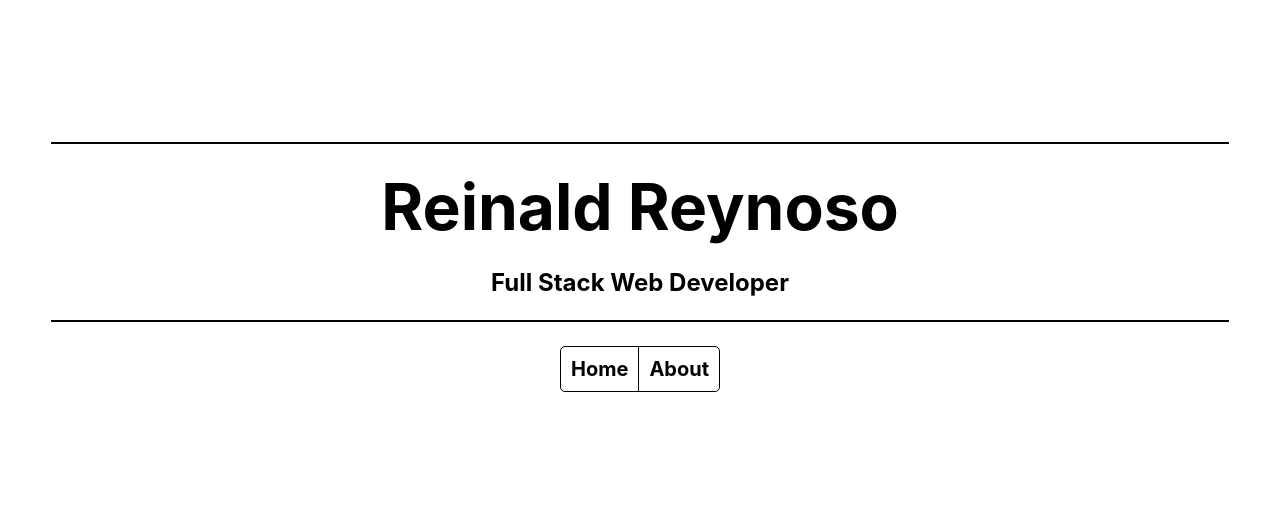
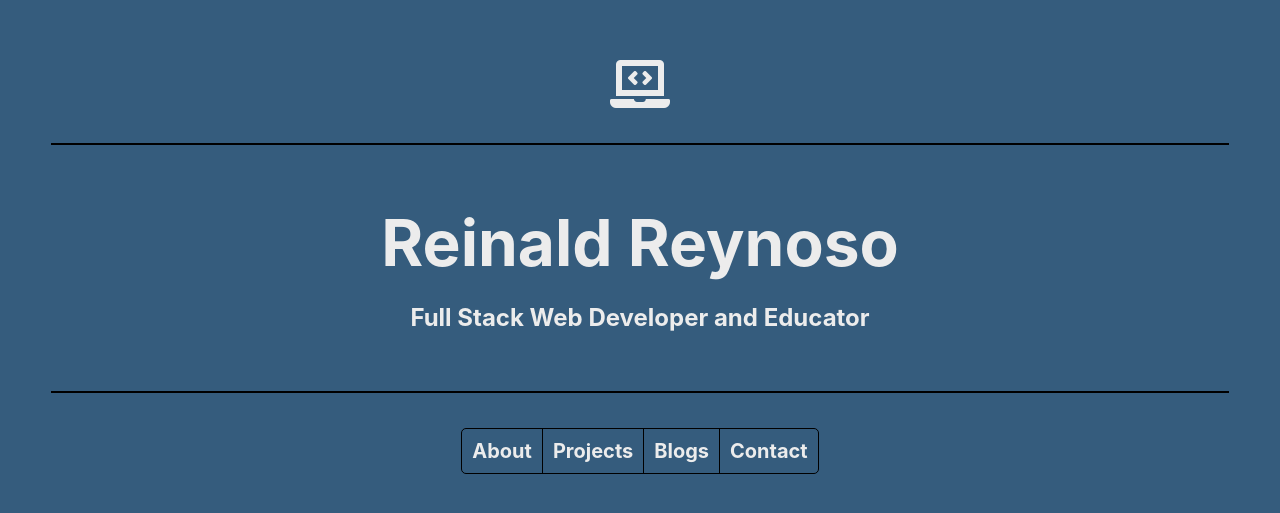
Before and after one commit to reireynoso/portfolio, a React (Create React App) app: page / in a window 1280 px wide. Shown: the part 133-646 px from the top of the page. Built offline with nearby package versions, Linux system fonts and the light colour scheme.

Commit message:
css changes

```diff
--- a/src/App.css
+++ b/src/App.css
@@ -2,7 +2,8 @@
   font-size: 16px;
   --text-primary: #b6b6b6;
   --text-secondary: #ececec;
-  --bg-primary: #23232e;
+  /* --bg-primary: #23232e; */
+  --bg-primary: #355C7D;
   --bg-secondary: #141418;
   --transition-speed: 600ms;
 }
@@ -12,10 +13,10 @@
   padding: 0;
 }
 
-/* body {
+body {
   color: var(--text-secondary);
   background-color: var(--bg-primary)
-} */
+}
 
 .App {
   height: 100vh;
@@ -32,10 +33,11 @@
 .landing-page {
   display: flex;
   flex-direction: column;
-  align-items: center;
+  /* align-items: center; */
+  text-align: center;
   border-top: 2px solid black;
   border-bottom: 2px solid black;
-  padding: 2%;
+  padding: 5% 4%;
 }
 
 .lg-heading {
@@ -43,44 +45,27 @@
   margin-bottom: 2%;
 }
 
-@media screen and (max-width: 750px) {
-
-  .landing-page {
-    text-align: center;
-  }
+.logo {
+  margin-bottom: 3%;
 }
 
 /* Header Component */
 
-.nav {
+.nav, .logo, .page-links {
   display: flex;
   justify-content: center;
 }
 
 .page-links {
-  display: flex;
-  justify-content: center;
-}
-
-.page-links {
-  margin-top: 2%;
+  margin-top: 3%;
   border: 1px solid black;
   border-radius: 5px;
 }
 
-.page-links > a {
-  color: inherit;
-  font-weight: bold;
-  font-size: 1.25rem;
-  text-decoration: none;
-  padding: 10px;
-  border-left: 1px solid black;
-}
-
 /* removes left border of first child */
-.page-links > a:first-child {
+/* .page-links > a:first-child {
   border-left: 0;
-}
+} */
 
 .page-links > a:hover {
   background-color: rgba(241, 241, 241, 0.849);
@@ -104,6 +89,41 @@
 }
 
 
-/* @media screen and (max-width: 840px) {
+/* Small screens */
+@media only screen and (max-width: 600px) {
+  .page-links {
+    display: flex;
+    flex-direction: column;
+  }
 
-} */
+  .page-links > a {
+    color: inherit;
+    font-weight: bold;
+    font-size: 1.25rem;
+    text-decoration: none;
+    padding: 10px;
+    border-top: 1px solid black;
+  }
+
+  /* removes top border of first child */
+  .page-links > a:first-child {
+    border-top: 0;
+  }
+}
+
+/* Large screens */
+@media only screen and (min-width: 600px) {
+  .page-links > a {
+    color: inherit;
+    font-weight: bold;
+    font-size: 1.25rem;
+    text-decoration: none;
+    padding: 10px;
+    border-left: 1px solid black;
+  }
+
+  /* removes left border of first child */
+  .page-links > a:first-child {
+    border-left: 0;
+  }
+}
--- a/src/components/Header.js
+++ b/src/components/Header.js
@@ -5,8 +5,11 @@ const Header = () => {
     return (
         <div className="nav">
             <div className="page-links">
-                <Link className="links" to="/">Home</Link>
-                <Link className="links" to="/About">About</Link>
+                {/* <Link className="links" to="/">Home</Link> */}
+                <Link className="links" to="/about">About</Link>
+                <Link className="links" to="/projects">Projects</Link>
+                <Link className="links" to="/blogs">Blogs</Link>
+                <Link className="links" to="/contact">Contact</Link>
             </div>
 
             {/* <div className="icons">
--- a/src/components/Home.js
+++ b/src/components/Home.js
@@ -4,9 +4,12 @@ import Header from './Header'
 const Home = () => {
     return (
         <div>
+            <div className="logo">
+                <i class="fas fa-laptop-code fa-3x"></i>
+            </div>
             <div className="landing-page">
                 <h1 className="lg-heading">Reinald <span className="last-name">Reynoso</span></h1>
-                <h2 className="sm-heading">Full Stack Web Developer</h2>
+                <h2 className="sm-heading">Full Stack Web Developer and Educator</h2>
             </div>
             <Header/>
         </div>
```
